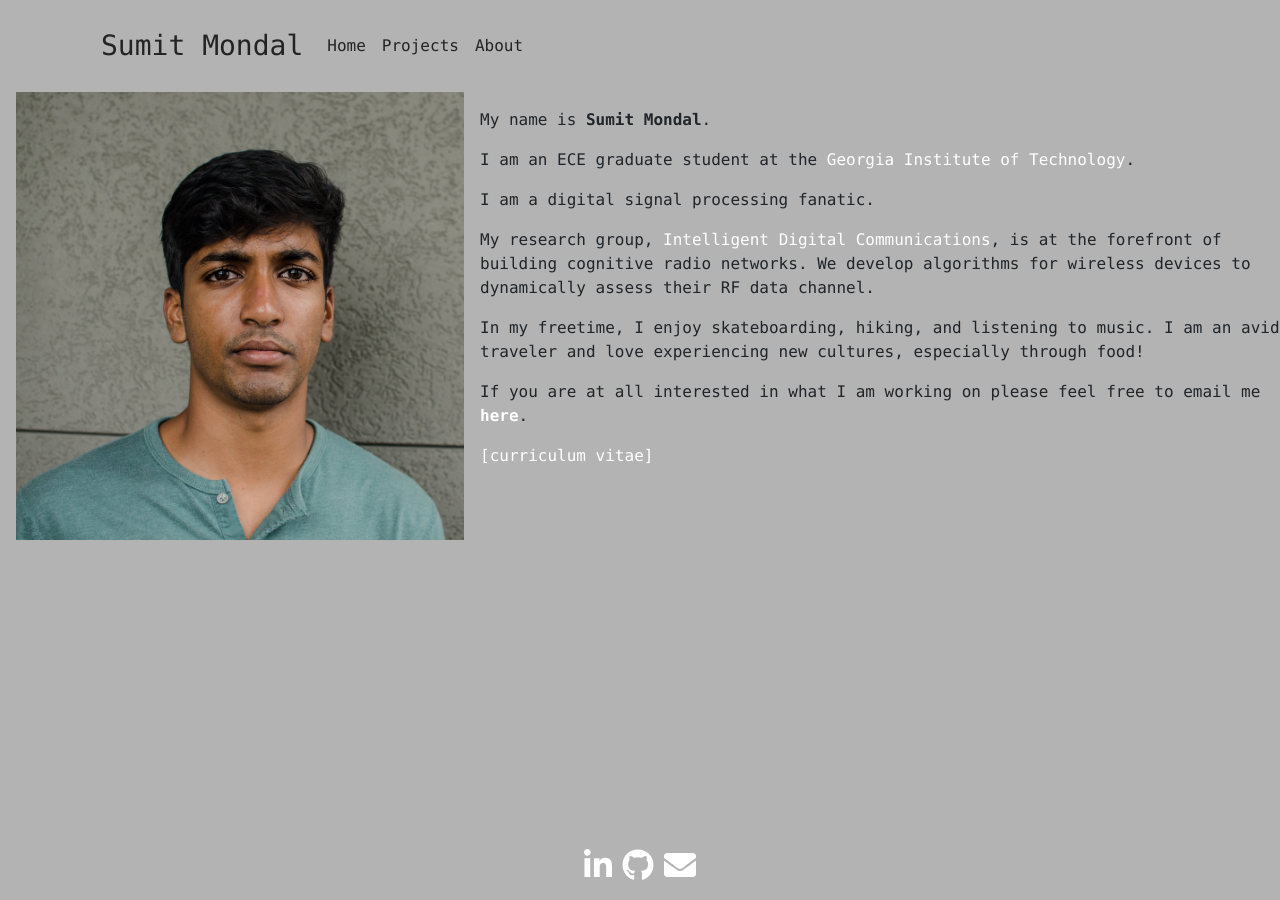
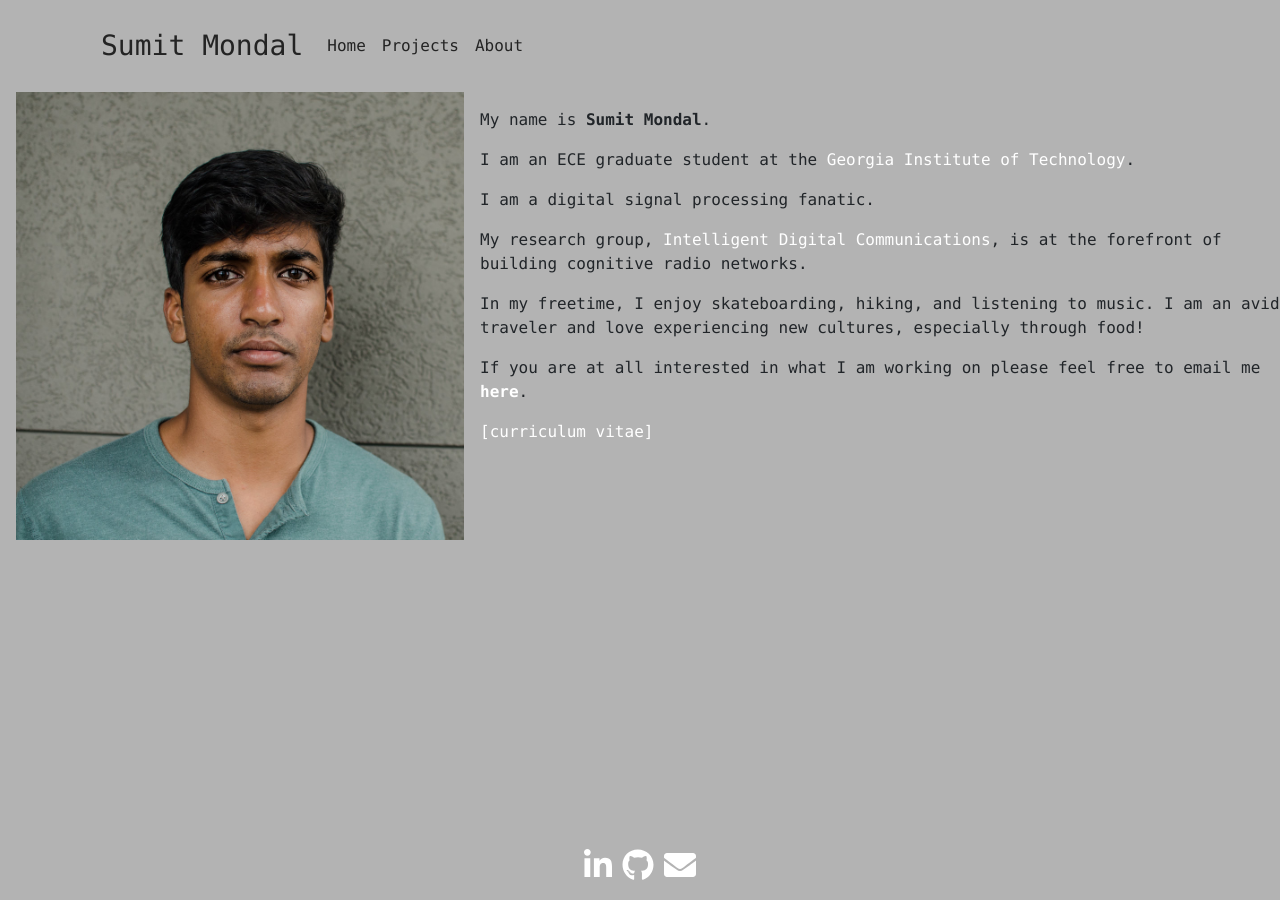
Before and after one commit to SumitMondal/SumitMondal.github.io, a Jekyll site: the page built from about/index.md, in a window 1280 px wide. Built offline with Jekyll 4.4.1, drawn with Linux system fonts in a browser that asks for light colours; nearby versions of some CDN libraries.

Commit message:
updated cv. edited bio

```diff
--- a/about/index.md
+++ b/about/index.md
@@ -11,7 +11,7 @@ I am an ECE graduate student at the [Georgia Institute of Technology](https://ww
 
 I am a digital signal processing fanatic.
 
-My research group, [Intelligent Digital Communications](http://www.vip.gatech.edu/teams/intelligent-digital-communications), is at the forefront of building cognitive radio networks. We develop algorithms for wireless devices to dynamically assess their RF data channel.
+My research group, [Intelligent Digital Communications](http://www.vip.gatech.edu/teams/intelligent-digital-communications), is at the forefront of building cognitive radio networks.
 
 In my freetime, I enjoy skateboarding, hiking, and listening to music. I am an avid traveler and love experiencing new cultures, especially through food!
 
```
Also changed, not shown: 1 other file.
